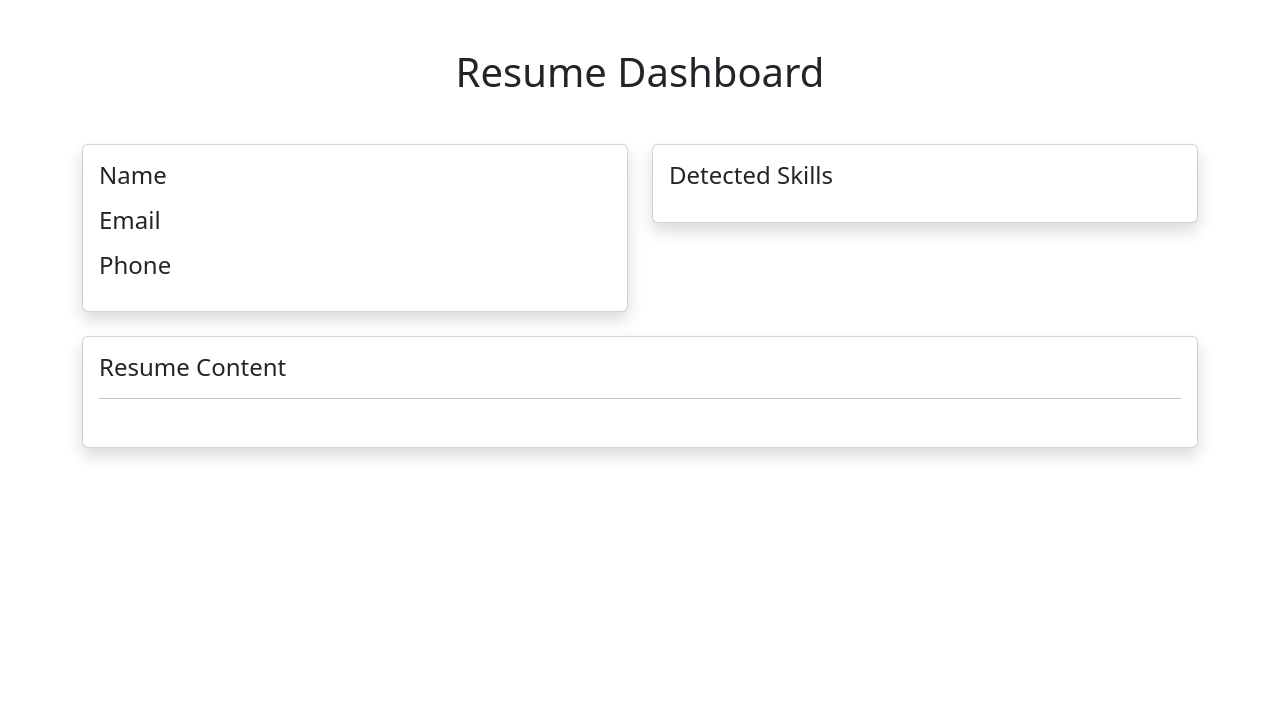
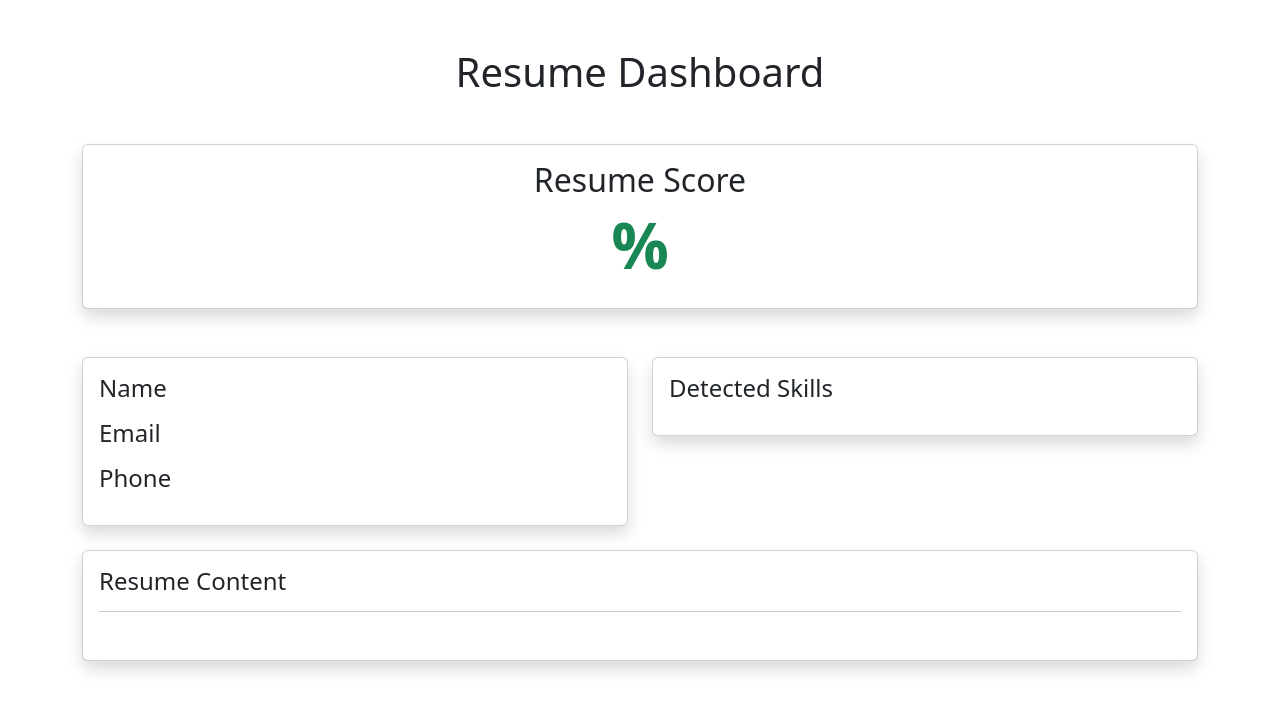
Before and after one commit to smdijaj/ai_resume_analyzer, a Flask app: template templates/dashboard.html in a window 1280 px wide. Shown: the part 56-767 px from the top of the page. Run offline with Flask 3, Linux system fonts and the light colour scheme; the template is opened without the code that fills it, so the values that code supplies are empty.

Commit message:
Implemented ATS resume scoring engine

```diff
--- a/app.py
+++ b/app.py
@@ -120,9 +120,22 @@ def home():
                 if word in lower_content:
 
                     experience_found.append(word)
-
+            score=0
+            score+=min(len(found_skills)*8,40)
+            if email!="not found":
+                score+=10
+            if phone!="not found":
+                score+=10
+            if education_found:
+                score+=15
+            if experience_found:
+                score+=15
+            word_count=len(content.split())
+            if word_count>200:
+                score+=10
+            score=min(score,100)
             resume_data = {
-
+                'score':score,
                 'content': content,
                 'name': name,
                 'email': email,
--- a/templates/dashboard.html
+++ b/templates/dashboard.html
@@ -5,7 +5,23 @@
 <h1 class="text-center mb-5">
     Resume Dashboard
 </h1>
+<div class="card shadow mb-5 text-center">
 
+    <div class="card-body">
+
+        <h2>
+            Resume Score
+        </h2>
+
+        <h1 class="display-3 text-success fw-bold">
+
+            {{ data.score }}%
+
+        </h1>
+
+    </div>
+
+</div>
 <div class="row">
 
     <div class="col-md-6">
```
